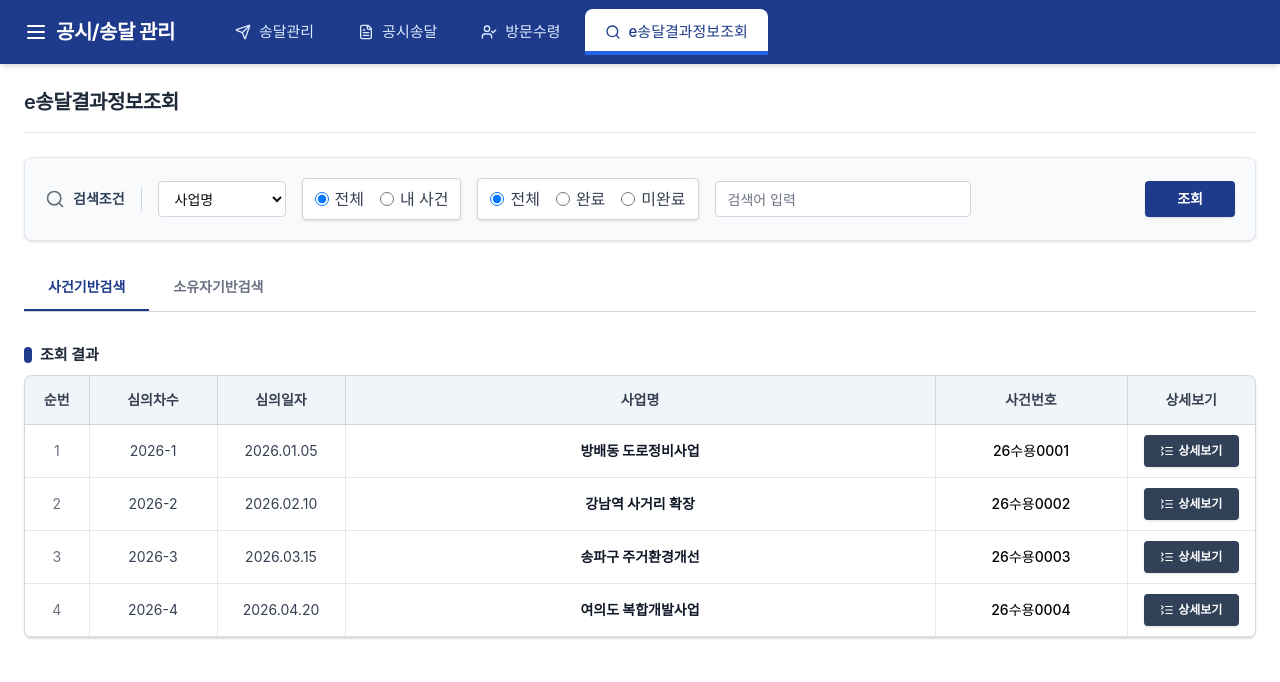
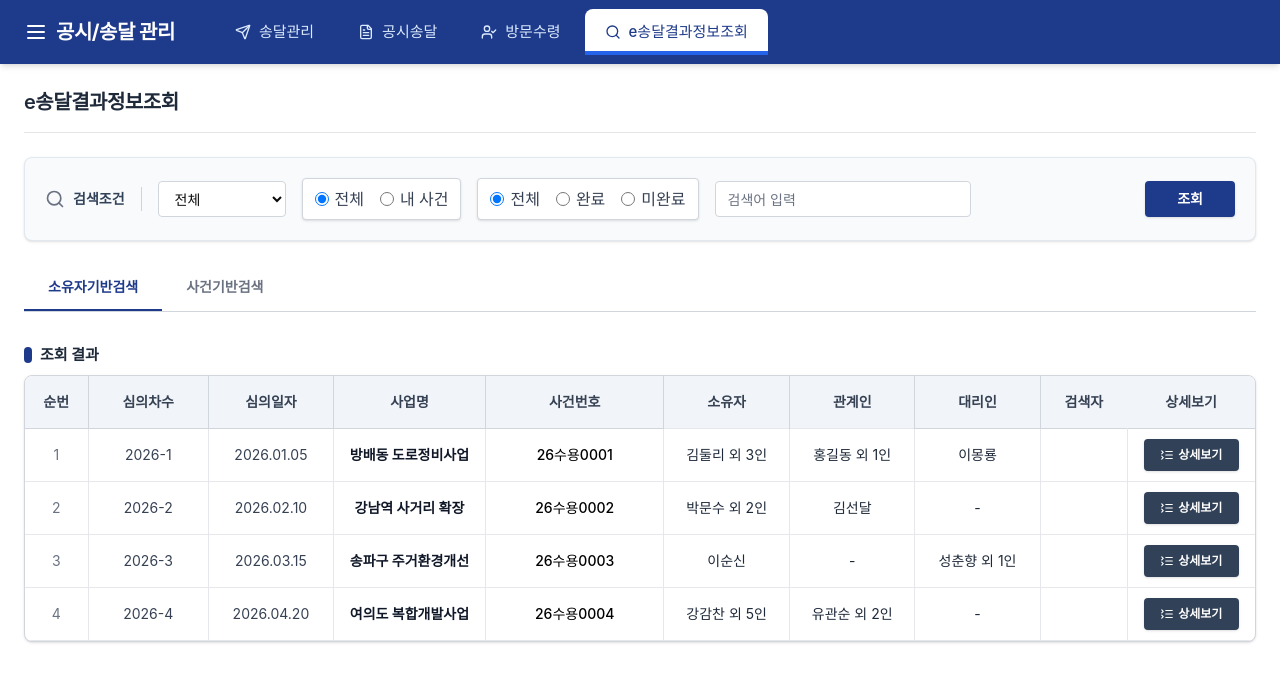
Before and after one commit to jullhyun/e-green, a React (Vite) app: page /inquiry in a window 1280 px wide. Shown: the top 682 px of the page. Built offline with nearby package versions, Linux system fonts and the light colour scheme.

Commit message:
e그린최 종업데이트2”

```diff
--- a/src/app/pages/DeliveryInquiry.tsx
+++ b/src/app/pages/DeliveryInquiry.tsx
@@ -14,10 +14,10 @@ const mockCases = [
 ];
 
 const mockOwnerCases = [
-  { id: "26수용0001", round: "2026-1", date: "2026.01.05", project: "방배동 도로정비사업", owner: "김둘리 외 3인", relation: "홍길동 외 1인", agent: "이몽룡" },
-  { id: "26수용0002", round: "2026-2", date: "2026.02.10", project: "강남역 사거리 확장", owner: "박문수 외 2인", relation: "김선달", agent: "-" },
-  { id: "26수용0003", round: "2026-3", date: "2026.03.15", project: "송파구 주거환경개선", owner: "이순신", relation: "-", agent: "성춘향 외 1인" },
-  { id: "26수용0004", round: "2026-4", date: "2026.04.20", project: "여의도 복합개발사업", owner: "강감찬 외 5인", relation: "유관순 외 2인", agent: "-" },
+  { id: "26수용0001", round: "2026-1", date: "2026.01.05", project: "방배동 도로정비사업", owner: "김둘리 외 3인", relation: "홍길동 외 1인", agent: "이몽룡",searcher: "" },
+  { id: "26수용0002", round: "2026-2", date: "2026.02.10", project: "강남역 사거리 확장", owner: "박문수 외 2인", relation: "김선달", agent: "-",searcher: "" },
+  { id: "26수용0003", round: "2026-3", date: "2026.03.15", project: "송파구 주거환경개선", owner: "이순신", relation: "-", agent: "성춘향 외 1인",searcher: "" },
+  { id: "26수용0004", round: "2026-4", date: "2026.04.20", project: "여의도 복합개발사업", owner: "강감찬 외 5인", relation: "유관순 외 2인", agent: "-",searcher: "" },
 ];
 
 const mockInquiries = [
@@ -32,7 +32,7 @@ export function DeliveryInquiry() {
   const [selectedCase, setSelectedCase] = useState<any>(null);
   const [showInPersonModal, setShowInPersonModal] = useState(false);
   const [inPersonCaseData, setInPersonCaseData] = useState<any>(null);
-  const [searchMode, setSearchMode] = useState<"case" | "owner">("case");
+  const [searchMode, setSearchMode] = useState<"case" | "owner">("owner");
   const navigate = useNavigate();
   const [showCertificateModal, setShowCertificateModal] = useState(false);
   const [selectedRowData, setSelectedRowData] = useState<any>(null);
@@ -358,21 +358,22 @@ export function DeliveryInquiry() {
           <button
           className={cn(
             "px-6 py-3 font-bold text-sm border-b-2 transition-colors",
+            searchMode === "owner" ? "border-[#1e3a8a] text-[#1e3a8a]" : "border-transparent text-gray-500 hover:text-gray-800"
+          )}
+          onClick={() => setSearchMode("owner")}
+        >
+          소유자기반검색
+        </button>
+        <button
+          className={cn(
+            "px-6 py-3 font-bold text-sm border-b-2 transition-colors",
             searchMode === "case" ? "border-[#1e3a8a] text-[#1e3a8a]" : "border-transparent text-gray-500 hover:text-gray-800"
           )}
           onClick={() => setSearchMode("case")}
         >
           사건기반검색
         </button>
-        <button
-          className={cn(
-            "px-6 py-3 font-bold text-sm border-b-2 transition-colors",
-            searchMode === "owner" ? "border-[#1e3a8a] text-[#1e3a8a]" : "border-transparent text-gray-500 hover:text-gray-800"
-          )}
-          onClick={() => setSearchMode("owner")}
-        >
-          소유자기반검색
-        </button>
+
       </div>
 
       {/* Main List */}
@@ -396,6 +397,7 @@ export function DeliveryInquiry() {
                     <th className="px-4 py-3.5 font-bold border-r border-gray-300 w-32">소유자</th>
                     <th className="px-4 py-3.5 font-bold border-r border-gray-300 w-32">관계인</th>
                     <th className="px-4 py-3.5 font-bold border-r border-gray-300 w-32">대리인</th>
+                    <th className="px-6 py-4 font-bold text-center">검색자</th>
                   </>
                 )}
                 <th className="px-4 py-3.5 font-bold w-32">상세보기</th>
@@ -409,14 +411,16 @@ export function DeliveryInquiry() {
                    <td className="px-4 py-3 border-r border-gray-200 text-gray-700">{c.date}</td>
                    <td className="px-4 py-3 border-r border-gray-200 font-bold text-gray-900">{c.project}</td>
                    <td className="px-4 py-3 border-r border-gray-200 font-medium text-black">{c.id}</td>
+
                    {searchMode === "owner" && (
                     <>
-                       <td className="px-4 py-3 border-r border-gray-200 text-gray-800">{c.owner}</td>
-                       <td className="px-4 py-3 border-r border-gray-200 text-gray-800">{c.relation}</td>
-                       <td className="px-4 py-3 border-r border-gray-200 text-gray-800">{c.agent}</td>
+                    <td className="px-4 py-3 border border-gray-200 text-gray-800">{c.owner}</td>
+                    <td className="px-4 py-3 border border-gray-200 text-gray-800">{c.relation}</td>
+                    <td className="px-4 py-3 border-r border-b border-gray-200 text-center text-gray-800">{c.agent}</td>
+                    <td className="px-4 py-3 border-r border-b border-gray-200 text-center text-gray-800">{c.searcher}</td>
                     </>
                     )}
-                   <td className="px-4 py-2.5">
+                    <td className="px-4 py-2.5 border-b border-gray-200">
                     <Button
                       onClick={() => setSelectedCase(c)}
                       variant="outline"
```
Lines whose indentation alone changed are shown as unchanged.
